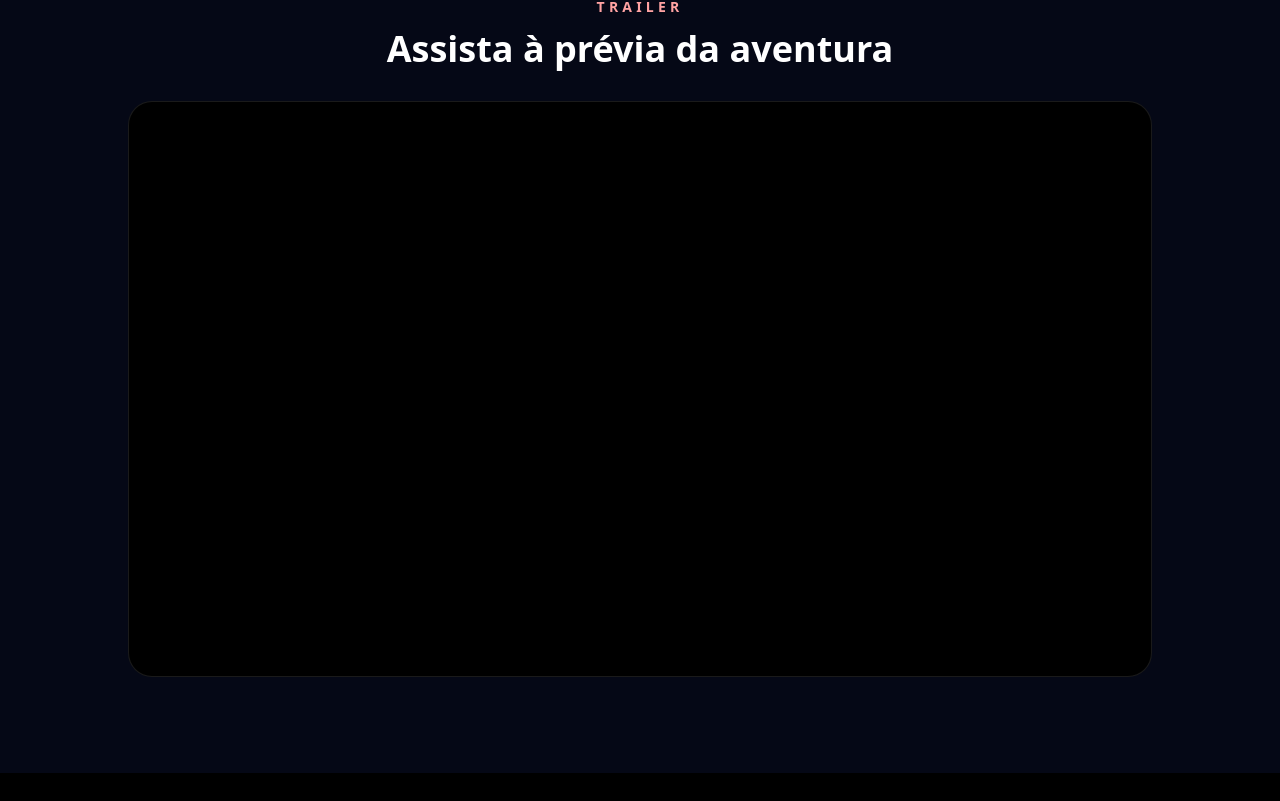
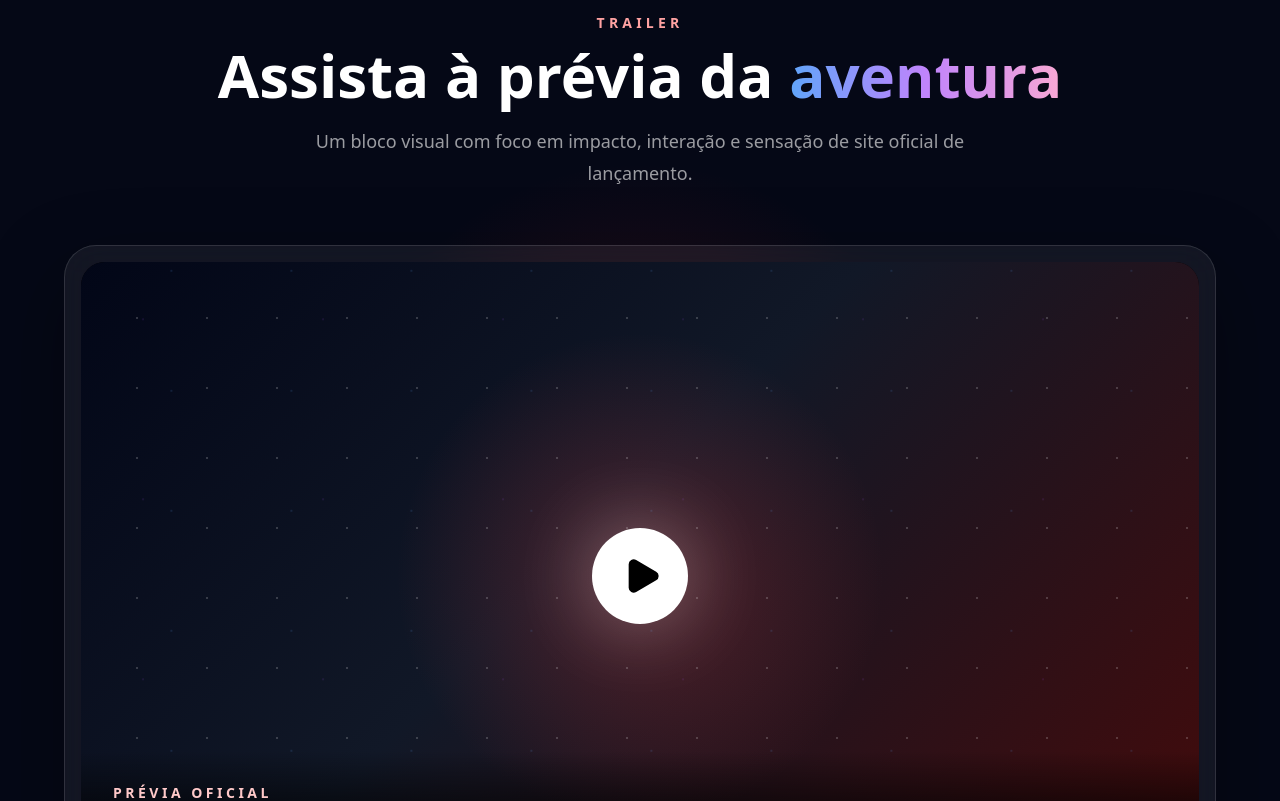
Before and after one commit to DgAleixo11/super-mario-galaxy-experience, a Next.js app: page / in a window 1280 px wide. Shown: the part 3059-3860 px from the top of the page. Built offline with nearby package versions, Linux system fonts and the light colour scheme.

Commit message:
Cria seção trailer com modal animado

```diff
--- a/components/sections/TrailerSection.tsx
+++ b/components/sections/TrailerSection.tsx
@@ -1,17 +1,119 @@
+"use client";
+
+import { useState } from "react";
+import { AnimatePresence, motion } from "framer-motion";
+import { Play, X } from "lucide-react";
+
 export function TrailerSection() {
+  const [isOpen, setIsOpen] = useState(false);
+
   return (
-    <section id="trailer" className="bg-[#050816] px-6 py-24">
-      <div className="mx-auto max-w-5xl text-center">
-        <p className="mb-3 text-sm font-semibold uppercase tracking-[0.3em] text-red-300">
-          Trailer
-        </p>
+    <section
+      id="trailer"
+      className="relative overflow-hidden bg-[#050816] px-6 py-28"
+    >
+      <div className="absolute inset-0 bg-[radial-gradient(circle_at_center,#dc262633,transparent_35%)]" />
 
-        <h2 className="mb-8 text-4xl font-black text-white">
-          Assista à prévia da aventura
-        </h2>
+      <div className="relative mx-auto max-w-6xl">
+        <motion.div
+          className="mb-14 text-center"
+          initial={{ opacity: 0, y: 32 }}
+          whileInView={{ opacity: 1, y: 0 }}
+          viewport={{ once: true, margin: "-120px" }}
+          transition={{ duration: 0.8 }}
+        >
+          <p className="mb-3 text-sm font-semibold uppercase tracking-[0.3em] text-red-300">
+            Trailer
+          </p>
 
-        <div className="aspect-video rounded-3xl border border-white/10 bg-black" />
+          <h2 className="mb-5 text-4xl font-black text-white md:text-6xl">
+            Assista à prévia da{" "}
+            <span className="text-gradient">
+              aventura
+            </span>
+          </h2>
+
+          <p className="mx-auto max-w-2xl text-lg leading-8 text-white/60">
+            Um bloco visual com foco em impacto, interação e sensação de site
+            oficial de lançamento.
+          </p>
+        </motion.div>
+
+        <motion.div
+          className="glass-card group relative overflow-hidden rounded-[2rem] p-4"
+          initial={{ opacity: 0, scale: 0.94 }}
+          whileInView={{ opacity: 1, scale: 1 }}
+          viewport={{ once: true, margin: "-100px" }}
+          transition={{ duration: 0.9 }}
+        >
+          <div className="relative flex aspect-video items-center justify-center overflow-hidden rounded-[1.5rem] bg-black">
+            <div className="absolute inset-0 bg-[radial-gradient(circle_at_center,#ef444444,transparent_38%),linear-gradient(135deg,#020617,#111827_45%,#450a0a)]" />
+
+            <div className="star-field absolute inset-0 opacity-20" />
+
+            <motion.button
+              type="button"
+              onClick={() => setIsOpen(true)}
+              className="relative z-10 flex h-24 w-24 items-center justify-center rounded-full border border-white/20 bg-white text-black shadow-[0_0_80px_rgba(255,255,255,0.35)] transition group-hover:scale-110"
+              whileHover={{ scale: 1.12 }}
+              whileTap={{ scale: 0.94 }}
+              aria-label="Abrir trailer"
+            >
+              <Play className="ml-1 h-10 w-10 fill-black" />
+            </motion.button>
+
+            <div className="absolute bottom-0 left-0 right-0 z-10 bg-gradient-to-t from-black via-black/70 to-transparent p-8">
+              <p className="mb-2 text-sm font-bold uppercase tracking-[0.25em] text-red-200">
+                Prévia oficial
+              </p>
+
+              <h3 className="text-3xl font-black text-white md:text-5xl">
+                Uma jornada pelo universo
+              </h3>
+            </div>
+          </div>
+        </motion.div>
       </div>
+
+      <AnimatePresence>
+        {isOpen && (
+          <motion.div
+            className="fixed inset-0 z-[100] flex items-center justify-center bg-black/90 px-4 backdrop-blur-xl"
+            initial={{ opacity: 0 }}
+            animate={{ opacity: 1 }}
+            exit={{ opacity: 0 }}
+            onClick={() => setIsOpen(false)}
+          >
+            <motion.div
+              className="relative w-full max-w-5xl overflow-hidden rounded-3xl border border-white/10 bg-black shadow-2xl"
+              initial={{ opacity: 0, scale: 0.88, y: 30 }}
+              animate={{ opacity: 1, scale: 1, y: 0 }}
+              exit={{ opacity: 0, scale: 0.88, y: 30 }}
+              transition={{ duration: 0.3 }}
+              onClick={(event) => event.stopPropagation()}
+            >
+              <button
+                type="button"
+                onClick={() => setIsOpen(false)}
+                className="absolute right-4 top-4 z-20 flex h-10 w-10 items-center justify-center rounded-full bg-white text-black transition hover:scale-105"
+                aria-label="Fechar trailer"
+              >
+                <X className="h-5 w-5" />
+              </button>
+
+              <div className="aspect-video">
+                <iframe
+                  className="h-full w-full"
+                  src="https://www.youtube.com/embed/wz4IhEteZvs?autoplay=1"
+                  title="Trailer Super Mario Galaxy"
+                  allow="autoplay; encrypted-media; picture-in-picture"
+                  allowFullScreen
+                />
+              </div>
+            </motion.div>
+          </motion.div>
+        )}
+      </AnimatePresence>
     </section>
   );
 }
```
